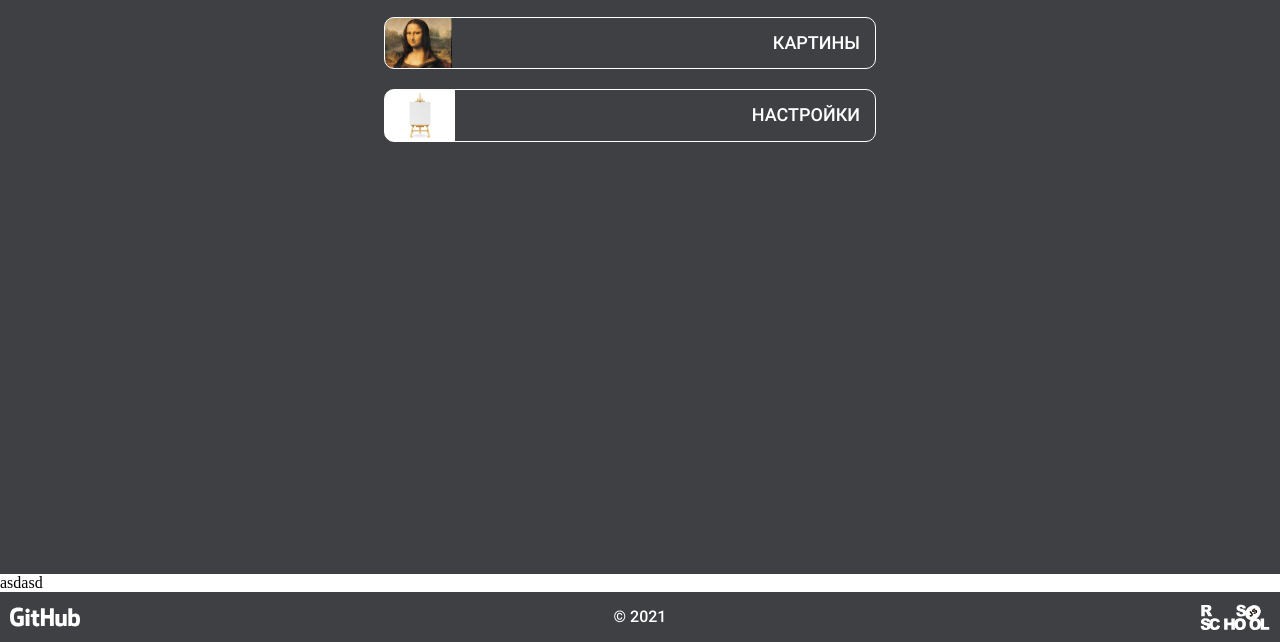
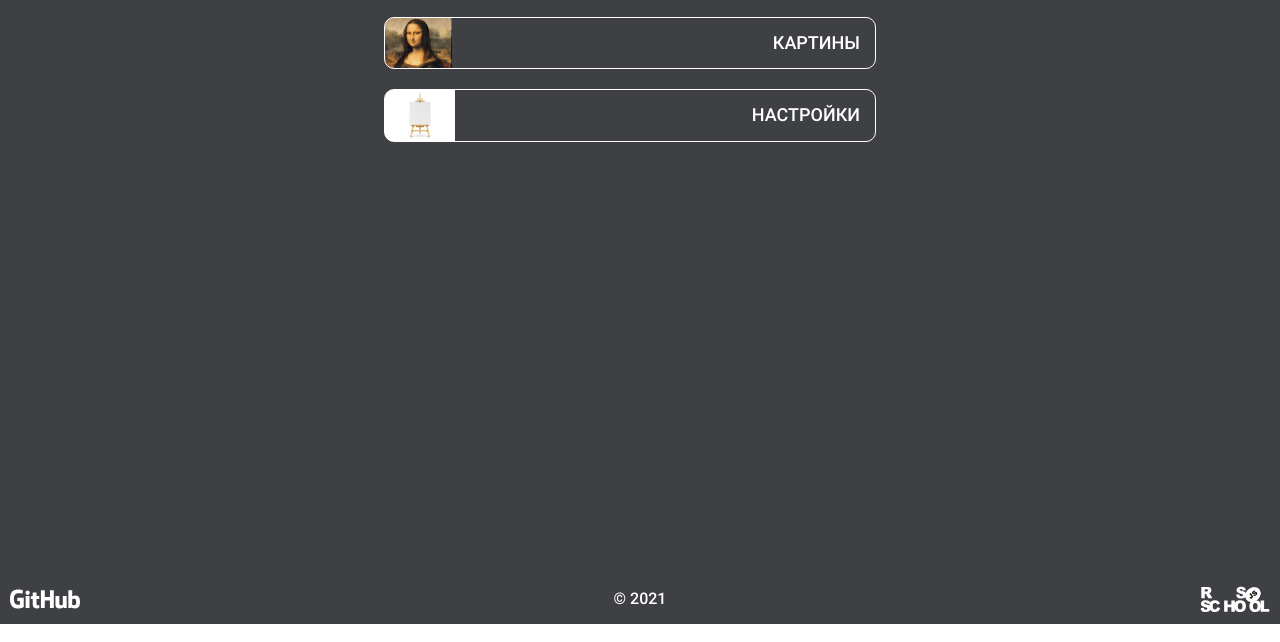
Before and after one commit to AndreyPesh/testGHP, a plain HTML site: page art-quiz/index.html in a window 1280 px wide. Shown: the part 176-818 px from the top of the page. Drawn offline with Linux system fonts and the light colour scheme.

Commit message:
Add files via upload

```diff
--- a/art-quiz/index.html
+++ b/art-quiz/index.html
@@ -1 +1 @@
-<!doctype html><html lang="en"><head><meta charset="UTF-8"/><meta http-equiv="X-UA-Compatible" content="IE=edge"/><meta name="viewport" content="width=device-width,initial-scale=1"/><title>Art-quiz</title><link rel="icon" href="favicon.ico"><link href="css/main.css" rel="stylesheet"></head><body><div class="root"></div><span>asdasd</span><footer class="main-footer"><a class="github" href="https://github.com/AndreyPesh" target="_blank"></a> <span>&copy; 2021</span> <a class="rss" href="https://rs.school/js/" target="_blank"></a><audio class="audio" src="./assets/route.mp3"></audio></footer><script defer="defer" src="js/main.js"></script></body></html>
+<!doctype html><html lang="en"><head><meta charset="UTF-8"/><meta http-equiv="X-UA-Compatible" content="IE=edge"/><meta name="viewport" content="width=device-width,initial-scale=1"/><title>Art-quiz</title><link rel="icon" href="favicon.ico"><link href="css/main.css" rel="stylesheet"></head><body><div class="root"></div><footer class="main-footer"><a class="github" href="https://github.com/AndreyPesh" target="_blank"></a> <span>&copy; 2021</span> <a class="rss" href="https://rs.school/js/" target="_blank"></a><audio class="audio" src="./assets/route.mp3"></audio></footer><script defer="defer" src="js/main.js"></script></body></html>
```
